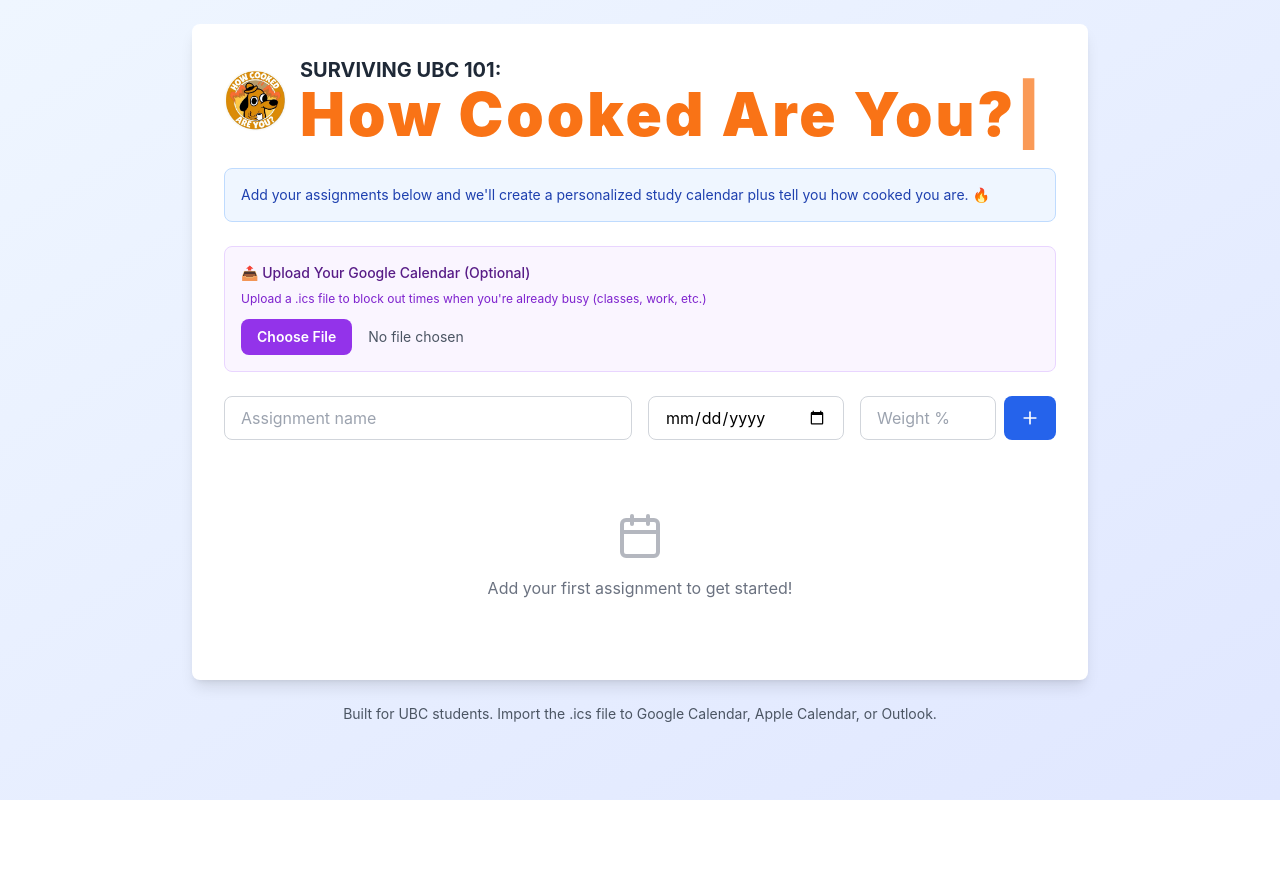
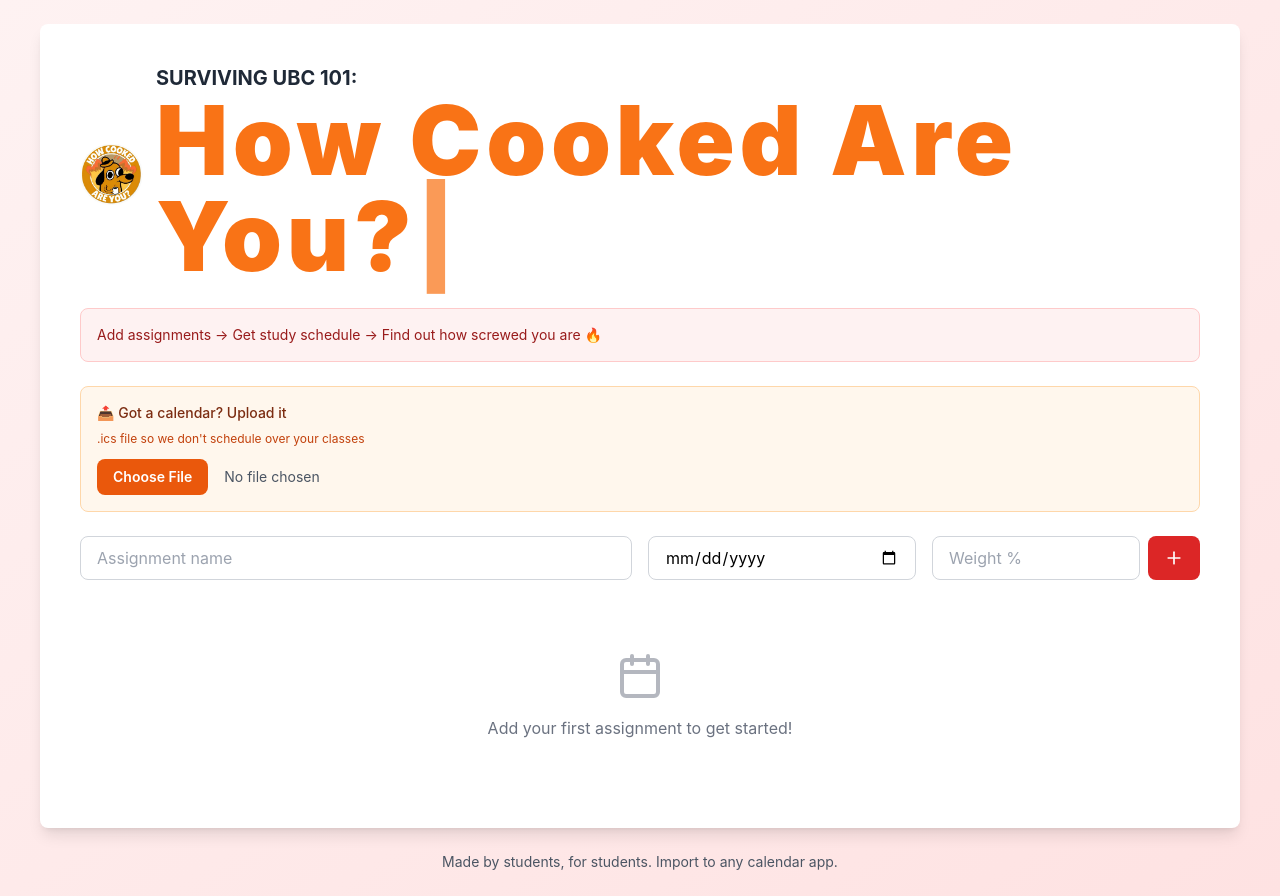
Before and after one commit to awu0521/how-cooked-are-you, a React (Create React App) app: page / in a window 1280 px wide. Before the commit the page ends 800 px from the top, so only its background shows below. Built offline with nearby package versions, Linux system fonts and the light colour scheme.

Commit message:
Finished product

```diff
--- a/src/App.js
+++ b/src/App.js
@@ -292,39 +292,39 @@ export default function StudyPlanner() {
   const currentCooked = calculateCookedLevel();
 
   return (
-    <div className="min-h-screen bg-gradient-to-br from-blue-50 to-indigo-100 p-6">
-      <div className="max-w-4xl mx-auto">
-        <div className="bg-white rounded-lg shadow-lg p-8">
+    <div className="min-h-screen bg-gradient-to-br from-red-50 to-red-100 p-6">
+      <div className="max-w-full mx-auto px-4">
+        <div className="bg-white rounded-lg shadow-lg p-10">
           <div className="flex items-center gap-3 mb-6">
             <img src="/cooked.jpg" alt="Cooked" className="w-16 h-16 object-cover rounded" />
             <div>
               <h1 className="text-xl font-bold text-gray-800">SURVIVING UBC 101:</h1>
-              <h2 className="text-4xl md:text-6xl font-black text-orange-500 tracking-wider">{typedText}<span className="animate-pulse">|</span></h2>
+              <h2 className="text-6xl md:text-8xl font-black text-orange-500 tracking-wider">{typedText}<span className="animate-pulse">|</span></h2>
             </div>
           </div>
 
-          <div className="bg-blue-50 border border-blue-200 rounded-lg p-4 mb-6">
-            <p className="text-sm text-blue-800">
-              Add your assignments below and we'll create a personalized study calendar plus tell you how cooked you are. 🔥
+          <div className="bg-red-50 border border-red-200 rounded-lg p-4 mb-6">
+            <p className="text-sm text-red-800">
+              Add assignments → Get study schedule → Find out how screwed you are 🔥
             </p>
           </div>
 
           {/* Calendar Upload */}
-          <div className="bg-purple-50 border border-purple-200 rounded-lg p-4 mb-6">
-            <label className="block text-sm font-medium text-purple-900 mb-2">
-              📤 Upload Your Google Calendar (Optional)
+          <div className="bg-orange-50 border border-orange-200 rounded-lg p-4 mb-6">
+            <label className="block text-sm font-medium text-orange-900 mb-2">
+              📤 Got a calendar? Upload it
             </label>
-            <p className="text-xs text-purple-700 mb-3">
-              Upload a .ics file to block out times when you're already busy (classes, work, etc.)
+            <p className="text-xs text-orange-700 mb-3">
+              .ics file so we don't schedule over your classes
             </p>
             <input
               type="file"
               accept=".ics"
               onChange={handleCalendarUpload}
-              className="block w-full text-sm text-gray-600 file:mr-4 file:py-2 file:px-4 file:rounded-lg file:border-0 file:text-sm file:font-semibold file:bg-purple-600 file:text-white hover:file:bg-purple-700 cursor-pointer"
+              className="block w-full text-sm text-gray-600 file:mr-4 file:py-2 file:px-4 file:rounded-lg file:border-0 file:text-sm file:font-semibold file:bg-orange-600 file:text-white hover:file:bg-orange-700 cursor-pointer"
             />
             {uploadedFileName && (
-              <p className="text-sm text-purple-800 mt-2">✓ {uploadedFileName} uploaded ({blockedTimes.length} events blocked)</p>
+              <p className="text-sm text-orange-800 mt-2">✓ {uploadedFileName} uploaded ({blockedTimes.length} events blocked)</p>
             )}
           </div>
 
@@ -333,13 +333,13 @@ export default function StudyPlanner() {
             <input
               type="text"
               placeholder="Assignment name"
-              className="col-span-1 md:col-span-2 px-4 py-2 border border-gray-300 rounded-lg focus:ring-2 focus:ring-blue-500 focus:border-transparent"
+              className="col-span-1 md:col-span-2 px-4 py-2 border border-gray-300 rounded-lg focus:ring-2 focus:ring-red-500 focus:border-transparent"
               value={currentAssignment.name}
               onChange={(e) => setCurrentAssignment({...currentAssignment, name: e.target.value})}
             />
             <input
               type="date"
-              className="px-4 py-2 border border-gray-300 rounded-lg focus:ring-2 focus:ring-blue-500 focus:border-transparent"
+              className="px-4 py-2 border border-gray-300 rounded-lg focus:ring-2 focus:ring-orange-500 focus:border-transparent"
               value={currentAssignment.deadline}
               onChange={(e) => setCurrentAssignment({...currentAssignment, deadline: e.target.value})}
             />
@@ -349,13 +349,13 @@ export default function StudyPlanner() {
                 placeholder="Weight %"
                 min="0"
                 max="100"
-                className="flex-1 px-4 py-2 border border-gray-300 rounded-lg focus:ring-2 focus:ring-blue-500 focus:border-transparent"
+                className="flex-1 px-4 py-2 border border-gray-300 rounded-lg focus:ring-2 focus:ring-red-500 focus:border-transparent"
                 value={currentAssignment.weight}
                 onChange={(e) => setCurrentAssignment({...currentAssignment, weight: e.target.value})}
               />
               <button
                 onClick={addAssignment}
-                className="bg-blue-600 text-white px-4 py-2 rounded-lg hover:bg-blue-700 transition-colors"
+                className="bg-red-600 text-white px-4 py-2 rounded-lg hover:bg-red-700 transition-colors"
               >
                 <Plus size={20} />
               </button>
@@ -404,10 +404,10 @@ export default function StudyPlanner() {
           {assignments.length > 0 && (
             <button
               onClick={generateICS}
-              className="w-full bg-indigo-600 text-white py-4 rounded-lg hover:bg-indigo-700 transition-colors flex items-center justify-center gap-2 font-semibold text-lg"
+              className="w-full bg-orange-600 text-white py-4 rounded-lg hover:bg-orange-700 transition-colors flex items-center justify-center gap-2 font-semibold text-lg"
             >
               <Download size={24} />
-              Generate Study Plan & Download Calendar
+              Make My Schedule
             </button>
           )}
 
@@ -420,7 +420,7 @@ export default function StudyPlanner() {
                   <div key={idx} className={`mb-3 pb-3 ${idx !== schedulePreview.length - 1 ? 'border-b border-gray-200' : ''}`}>
                     {event.type === 'study' ? (
                       <div className="flex items-start gap-3">
-                        <div className="bg-blue-500 text-white rounded px-2 py-1 text-xs font-semibold mt-1">
+                        <div className="bg-red-500 text-white rounded px-2 py-1 text-xs font-semibold mt-1">
                           STUDY
                         </div>
                         <div className="flex-1">
@@ -458,7 +458,7 @@ export default function StudyPlanner() {
         </div>
 
         <div className="mt-6 text-center text-sm text-gray-600">
-          <p>Built for UBC students. Import the .ics file to Google Calendar, Apple Calendar, or Outlook.</p>
+          <p>Made by students, for students. Import to any calendar app.</p>
         </div>
       </div>
     </div>
```
